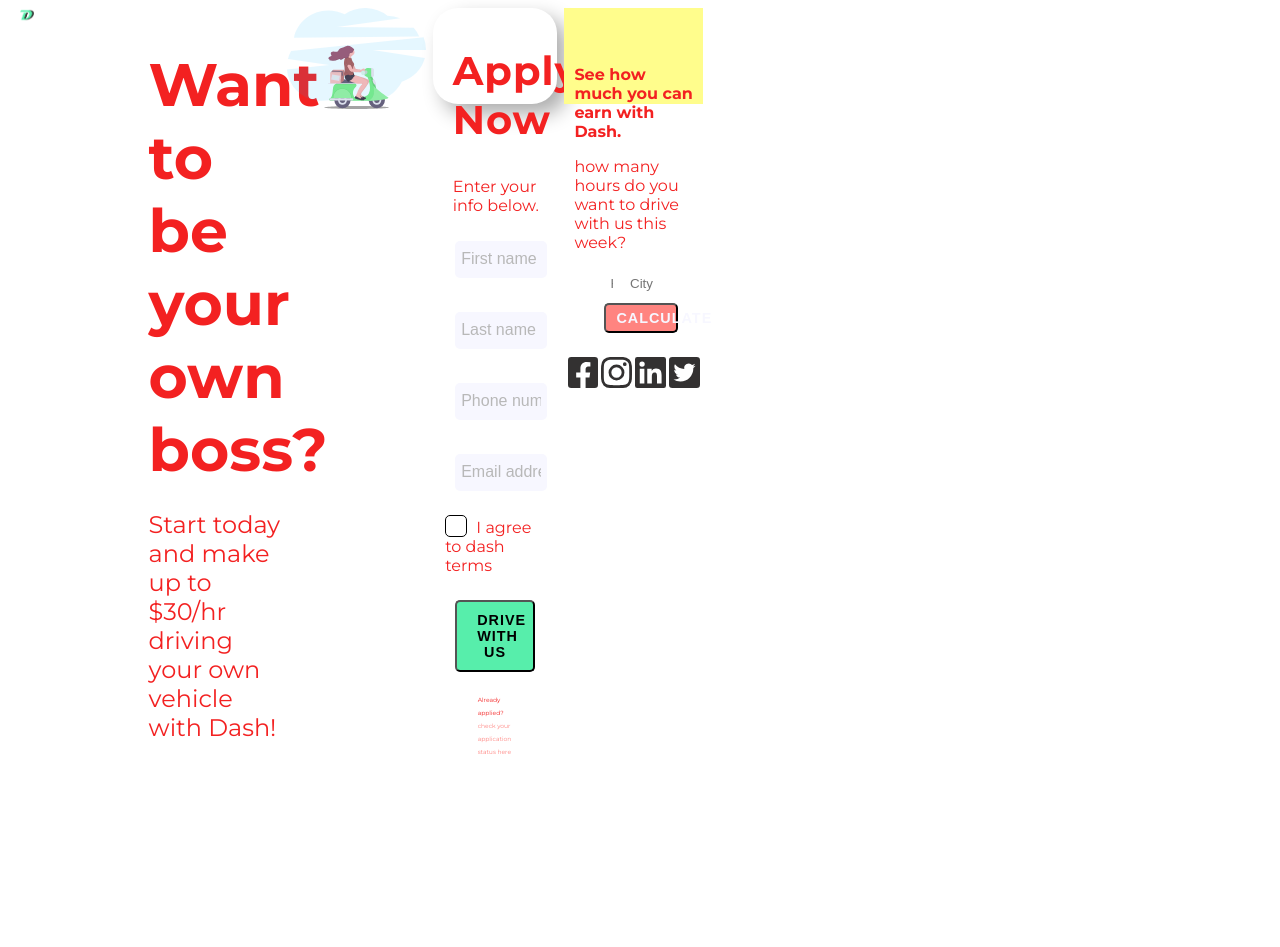
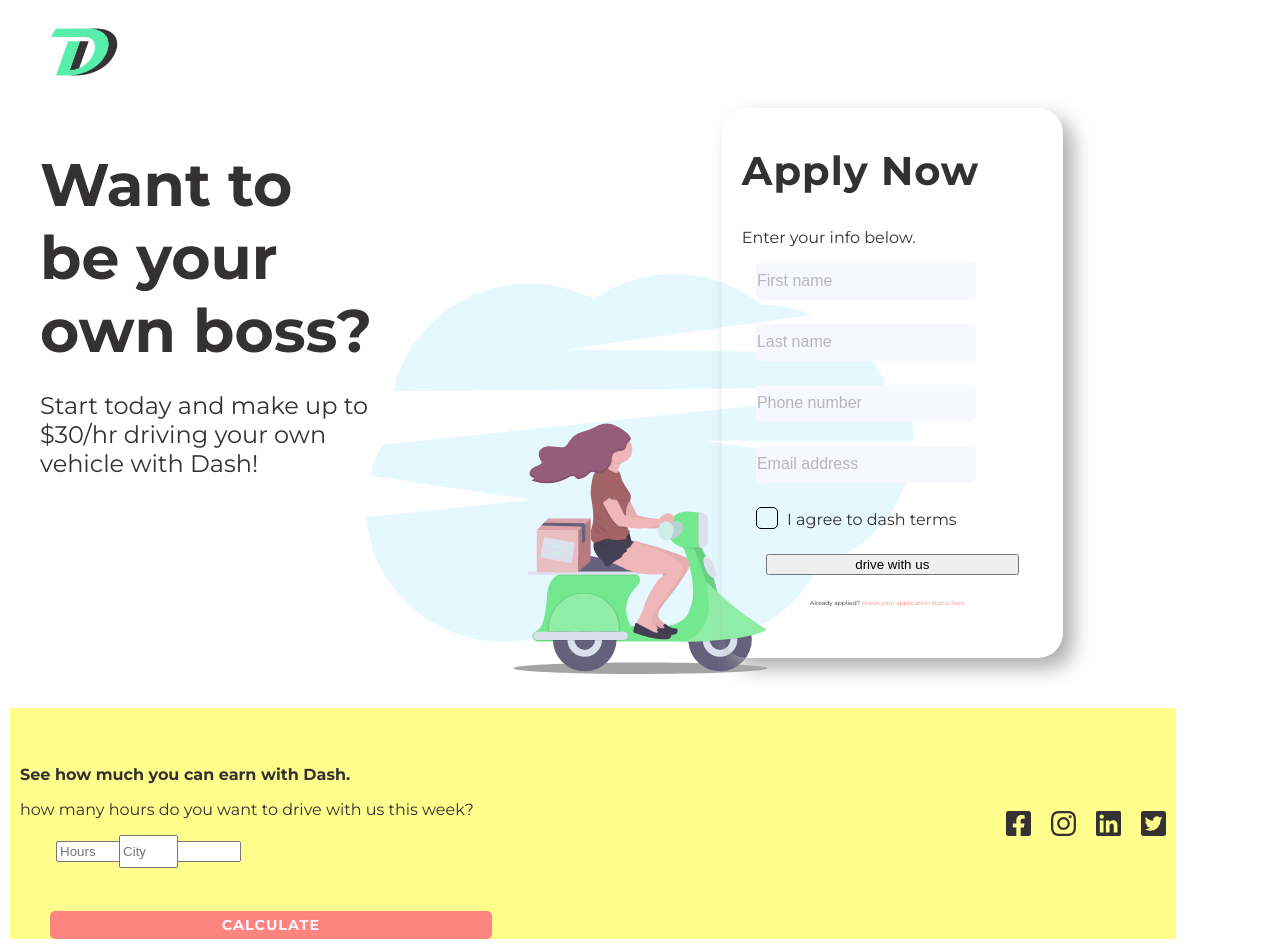
Before and after one commit to Shawin-bit/Shawin-bit.github.io, a plain HTML site: page master-files-landing-page/index.html in a window 1280 px wide. Before the commit the page ends 800 px from the top, so only its background shows below. Drawn offline with Linux system fonts and the light colour scheme.

Commit message:
Finished landing page

```diff
--- a/master-files-landing-page/index.html
+++ b/master-files-landing-page/index.html
@@ -9,10 +9,13 @@
     <title>Landing page</title>
     <link rel="stylesheet" href="style.css">
 </head>
+
 <body class="container" id="container">
+   <div class="nav">
     <nav>
         <img src="./images/logo/logo.png" alt="D logo" >
     </nav>
+   </div>
 <div class="header-main" id="mainbox">
     <h1>Want to be your own boss?</h1>
     <p>Start today and make up to $30/hr driving your own vehicle with Dash!</p>
@@ -60,13 +63,17 @@
 
             <form class="footer-form">
                 <div class="text-confirm" id="text-confirm">
-                    <input type="text" name="hours" placeholder="Hours" id="hours"><br>
-                    <input type="text" name="city" placeholder="City" id="city"><br>
-                    <button class="submit" id="submit"> Calculate</button>
+                    <div class="hours" id="hours">
+                       <input type="text" name="hours" placeholder="Hours"><br>
+                    </div class="city" id="city">
+                        <input type="text" name="city" placeholder="City"><br>
+                    </div>
+
+                    <div class="submit" id="submit">
+                        <label> Calculate</label>
+                    </div>
                 </div>
-             </form>
-
-
+            </form>
         </div>
         <div class="social-media" id="socials">
             <img src="./images/icons/facebook.svg" alt="Facebook logo" class="logo">
--- a/master-files-landing-page/style.css
+++ b/master-files-landing-page/style.css
@@ -6,9 +6,11 @@ body {
     margin-left: 10px;
     margin-right: 10px;
     font-family: 'Montserrat', sans-serif;
-    color: #f32121;
+    color: #333131;
+
 }
 /* DESIGNING NAV */
+
 nav img {
     display: flex;
     flex-direction: row;
@@ -41,9 +43,11 @@ main{
 .apply-form {
     border-radius: 25px;
     box-shadow: 10px 10px 20px rgb(173, 173, 173);
-    width: 90%;
+    width: 100%;
     margin-left: auto;
     margin-right: auto;
+    padding-bottom: 100px;
+    padding-top: 0px;
 }
 .text-form  {
     letter-spacing: 1px;
@@ -65,10 +69,11 @@ main{
     margin-right: 10%;
     display: flex;
     flex-direction: column;
+
 }
 .form-main .input {
-    margin: 10px 10px 5px 10px;
-    padding: 10px 5px;
+    margin: 0px 0px 5px 0px;
+    padding: 10px 0px;
     border-radius: 5px;
     border: 1px solid transparent;
     background-color: #f7f7ff;
@@ -112,11 +117,11 @@ input .button{
      margin-left: 10%;
      margin-right: 10%;
      padding: 10px 10px;
-     white-space: wrap;
+     white-space: nowrap;
   }
-  button {
+  button  .button{
       background-color: #57eeab;
-      padding: 10px 20px;
+      padding: 10px 0px;
       font-weight: 700;
       font-size: 90%;
       text-transform: uppercase;
@@ -163,29 +168,35 @@ input .button{
     display: grid;
     grid-template-rows: repeat(2,1fr);
     grid-template-columns: repeat(4, 25%);
-    grid-gap: 5px;
 }
 
-#hours {
+.hours {
     grid-row: 1 / 2;
     grid-column: 1 / 2;
     border: 1px solid transparent;
     padding: 5px 5px;
 }
-#city {
+.city {
     grid-row: 1 / 2;
     grid-column: 2 / 5;
     border: 1px solid transparent;
     padding: 5px 5px;
 }
 
-#submit {
+.submit {
     grid-row: 2 / 3;
     grid-column: 1 / 5;
-    background-color: #ff8480;
+    background-color: #ff8480 !important ;
     padding: 5px 10px;
     color: #f7f7ff;
     width: 100%;
+    font-weight: 700;
+    font-size: 90%;
+      text-transform: uppercase;
+      border-radius: 5px;
+      letter-spacing: 1px;
+      text-align: center;
+
 }
 
 #socials {
@@ -193,6 +204,10 @@ input .button{
     flex-direction: row;
     justify-content: space-evenly;
 }
+
+
+/* TABLET LAYOUT */
+
 
 @media only screen and (min-width:426px) and (max-width: 770px) {
     /* TABLET LAYOUT */
@@ -214,11 +229,13 @@ input .button{
     }
 
     /* Re-Sizing footer form */
+
     #text-confirm {
         display: grid;
         grid-template-rows: repeat(2,1fr);
         grid-template-columns: repeat(5, 20%);
         grid-gap: 10px;
+
     }
     #hours {
         grid-row: 1 / 2;
@@ -242,18 +259,108 @@ input .button{
         width: 100%;
     }
 }
-
+ /* WEBSITE LAYOUT */
 @media screen and (min-width:771px) and (max-width: 1440px) {
     /* LAPTOP SCREEN LAYOUT USING GRID */
+    body {
+        width: 100%;
+        height: auto;
+    }
 
-    nav img {
-        width: 10%;
+    .bg-image img {
+        display: none;
+        background-image: url(./images/bg-image/scooter.svg);
+        position: absolute;
     }
+
+
+    /* LAYOUT DESIGN FOR BODY */
+
 
     #container {
         display: grid;
-        grid-template-columns: repeat(11, 11%);
-        grid-template-rows: repeat(8, 12.5%);
+       /* grid-template-columns: repeat(11, 11%);*/
+       grid-template-columns: 30px repeat(11, 1fr);
+       /* grid-template-rows: repeat(8, 12.5%); */
+       grid-template-rows: 100px 300px 125px 125px 50px;
+       width: 100%;
+       background-image: url(./images/bg-image/scooter.svg);
+       position: relative;
+       background-repeat: no-repeat;
+       background-position: center;
+       background-size: 700px 400px;
+
 
     }
+    .nav {
+        grid-column: 2 / 12;
+        grid-row: 1 / 1;
+        width: 20%;
+        margin-top: 10px;
+        margin-bottom: 30px;
+        height: 20px;
+    }
+
+
+    #mainbox {
+        grid-column: 2 / 5;
+        grid-row: 2 / 5;
+    }
+
+    .apply-form {
+        grid-column:  8 / 11;
+        grid-row: 2 / 5;
+        padding-bottom: 0px;
+
+    }
+
+
+    #footerbox {
+        grid-column: 1 / 12;
+        grid-row: 7 / 9;
+    }
+/* FOOTER LAYOUT FOR WEBSITE */
+
+  .footer {
+      display: flex;
+
+  }
+ .social-media {
+     margin-left: auto;
+     display: flex;
+ }
+ .social-media img {
+     margin: 10px;
+     width: 25px;
+ }
+ #text-confirm {
+    display: grid;
+    grid-template-rows: repeat(2,1fr);
+    grid-template-columns: repeat(5, 20%);
+    grid-gap: 10px;
+    width: 70%;
+
 }
+#hours {
+    grid-row: 1 / 2;
+    grid-column: 1 / 2;
+    border: 1px solid transparent;
+    padding: 5px 5px;
+}
+#city {
+    grid-row: 1 / 2;
+    grid-column: 2 / 4;
+    border: 1px solid transparent;
+    padding: 5px 5px;
+}
+
+#submit {
+    grid-row: 1 / 2;
+    grid-column: 4 / 6;
+    background-color: #ff8480;
+    padding: 5px 10px;
+    color: #f7f7ff;
+    width: 100%;
+}
+
+}
```
